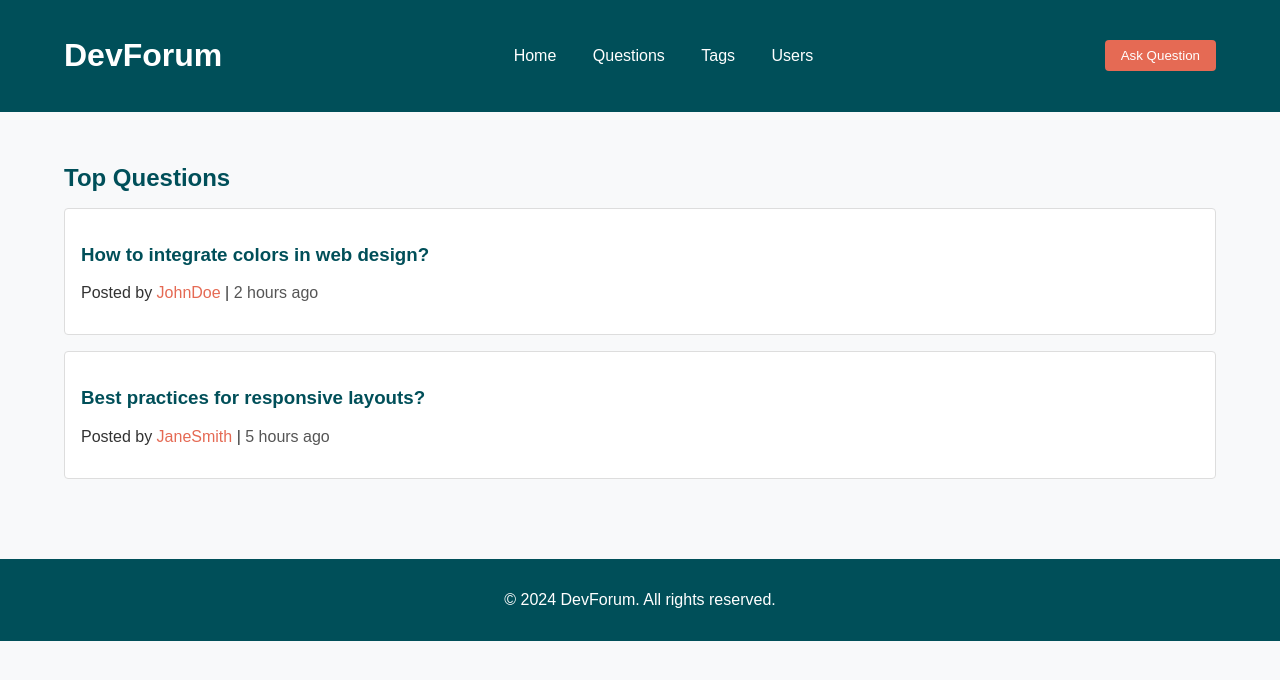
After one commit to Voltical/SkillSphere-Network, a PHP site: page /html/forum.html in a window 1280 px wide. The commit adds this page. Shown: the top 680 px of the page. Run offline with PHP 8.4, Linux system fonts and the light colour scheme.

Commit message:
aaaaaaaaaaaaa

```diff
--- a/assets/css/forum.css
+++ b/assets/css/forum.css
@@ -1,123 +1,94 @@
+/* General Styles */
 body {
     font-family: Arial, sans-serif;
-    background-color: #f0f0f0;
+    margin: 0;
+    padding: 0;
+    background-color: #f8f9fa;
+    color: #333;
 }
 
+.container {
+    width: 90%;
+    max-width: 1200px;
+    margin: 0 auto;
+}
+
+/* Header */
 header {
     background-color: #004f59;
-    color: white;
-    padding: 20px;
+    color: #fff;
+    padding: 1rem 0;
 }
 
-nav ul {
-    list-style-type: none;
-    margin: 0;
-    padding: 0;
-    overflow: hidden;
-    background-color: #004f59;
+header .container {
+    display: flex;
+    justify-content: space-between;
+    align-items: center;
 }
 
-nav li {
-    float: left;
+header nav a {
+    color: #fff;
+    text-decoration: none;
+    margin: 0 1rem;
 }
 
-nav li a {
-    display: block;
-    color: white;
-    text-align: center;
-    padding: 14px 16px;
+header nav a:hover {
+    text-decoration: underline;
+}
+
+.primary-btn {
+    background-color: #e56a54;
+    color: #fff;
+    border: none;
+    padding: 0.5rem 1rem;
+    border-radius: 4px;
+    cursor: pointer;
+}
+
+.primary-btn:hover {
+    background-color: #c45847;
+}
+
+/* Main Content */
+main {
+    padding: 2rem 0;
+}
+
+.question-list h2 {
+    color: #004f59;
+    margin-bottom: 1rem;
+}
+
+.question {
+    background: #fff;
+    border: 1px solid #ddd;
+    padding: 1rem;
+    margin-bottom: 1rem;
+    border-radius: 4px;
+}
+
+.question h3 a {
+    color: #004f59;
     text-decoration: none;
 }
 
-nav li a:hover {
-    background-color: #e56a54;
-}
-
-.search-bar {
-    float: right;
-}
-
-.search-bar input[type="text"] {
-    padding: 10px;
-    border: none;
-    border-radius: 5px;
-}
-
-.search-bar button {
-    padding: 10px 20px;
-    background-color: #e56a54;
-    color: white;
-    border: none;
-    border-radius: 5px;
-    cursor: pointer;
-}
-
-main {
-    padding: 20px;
-}
-
-.question-list, .question-detail {
-    background-color: white;
-    padding: 20px;
-    border-radius: 5px;
-    box-shadow: 0px 2px 5px rgba(0, 0, 0, 0.1);
-}
-
-.question-list ul {
-    list-style-type: none;
-    padding: 0;
-}
-
-.question-list li {
-    margin-bottom: 20px;
-}
-
-.question-list a {
-    text-decoration: none;
-    color: #004f59;
-}
-
-.question-list a:hover {
+.question h3 a:hover {
     color: #e56a54;
 }
 
-.question-detail .answers, .question-detail .ask-answer {
-    margin-top: 20px;
+.user {
+    color: #e56a54;
 }
 
-.question-detail .answers ul {
-    list-style-type: none;
-    padding: 0;
+.date {
+    color: #555;
 }
 
-.question-detail .answers li {
-    margin-bottom: 10px;
+/* Footer */
+footer {
+    background-color: #004f59;
+    color: #fff;
+    text-align: center;
+    padding: 1rem 0;
+    margin-top: 2rem;
 }
-
-.question-detail .answers .user, .question-detail .answers .votes {
-    color: #888;
-    font-size: 12px;
-}
-
-.question-detail .ask-answer textarea {
-    width: 100%;
-    padding: 10px;
-    border: 1px solid #ccc;
-    border-radius: 5px;
-}
-
-.question-detail .ask-answer button {
-    padding: 10px 20px;
-    background-color: #e56a54;
-    color: white;
-    border: none;
-    border-radius: 5px;
-    cursor: pointer;
-}
-
-footer {
-    text-align: center;
-    padding: 20px;
-    background-color: #004f59;
-    color: white;
-}
--- /dev/null
+++ b/html/forum.html
@@ -0,0 +1,43 @@
+<!DOCTYPE html>
+<html lang="en">
+<head>
+    <meta charset="UTF-8">
+    <meta name="viewport" content="width=device-width, initial-scale=1.0">
+    <title>Custom Forum</title>
+    <link rel="stylesheet" href="../assets/css/forum.css">
+</head>
+<body>
+    <header>
+        <div class="container">
+            <h1>DevForum</h1>
+            <nav>
+                <a href="#">Home</a>
+                <a href="#">Questions</a>
+                <a href="#">Tags</a>
+                <a href="#">Users</a>
+            </nav>
+            <button class="primary-btn">Ask Question</button>
+        </div>
+    </header>
+    <main>
+        <div class="container">
+            <section class="question-list">
+                <h2>Top Questions</h2>
+                <article class="question">
+                    <h3><a href="#">How to integrate colors in web design?</a></h3>
+                    <p>Posted by <span class="user">JohnDoe</span> | <span class="date">2 hours ago</span></p>
+                </article>
+                <article class="question">
+                    <h3><a href="#">Best practices for responsive layouts?</a></h3>
+                    <p>Posted by <span class="user">JaneSmith</span> | <span class="date">5 hours ago</span></p>
+                </article>
+            </section>
+        </div>
+    </main>
+    <footer>
+        <div class="container">
+            <p>&copy; 2024 DevForum. All rights reserved.</p>
+        </div>
+    </footer>
+</body>
+</html>
```
